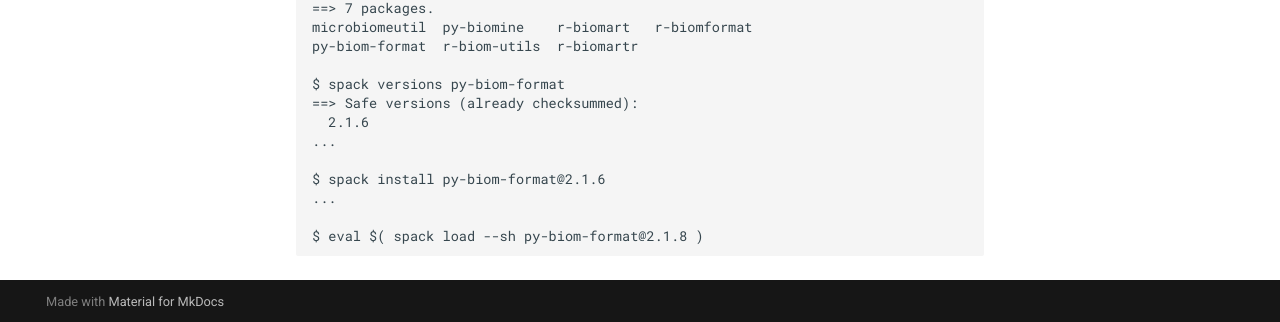
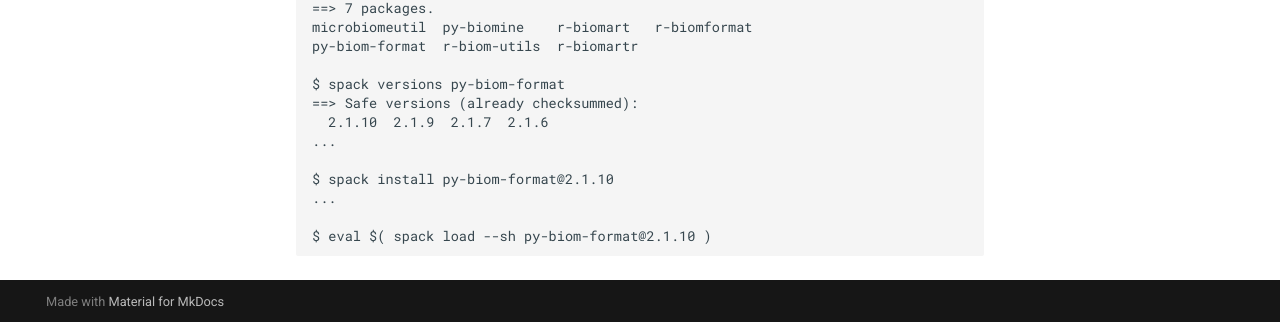
Before and after one commit to htcf/docs, an MkDocs documentation site: the page built from docs/spack.md, in a window 1280 px wide and 900 px high, scrolled down 1053 px. Shown: the part 575-897 px from the top of the window. Built offline with MkDocs 1.6.1 and Material for MkDocs 9.7.7, drawn with Linux system fonts in a browser that asks for light colours; some of the changed text lies outside the part shown.

Commit message:
Update spack.md

````diff
--- a/docs/spack.md
+++ b/docs/spack.md
@@ -69,11 +69,11 @@ py-biom-format  r-biom-utils  r-biomartr
 
 $ spack versions py-biom-format
 ==> Safe versions (already checksummed):
-  2.1.6
+  2.1.10  2.1.9  2.1.7  2.1.6
 ...
 
-$ spack install py-biom-format@2.1.6
+$ spack install py-biom-format@2.1.10
 ...
 
-$ eval $( spack load --sh py-biom-format@2.1.8 )
+$ eval $( spack load --sh py-biom-format@2.1.10 )
 ```
````
